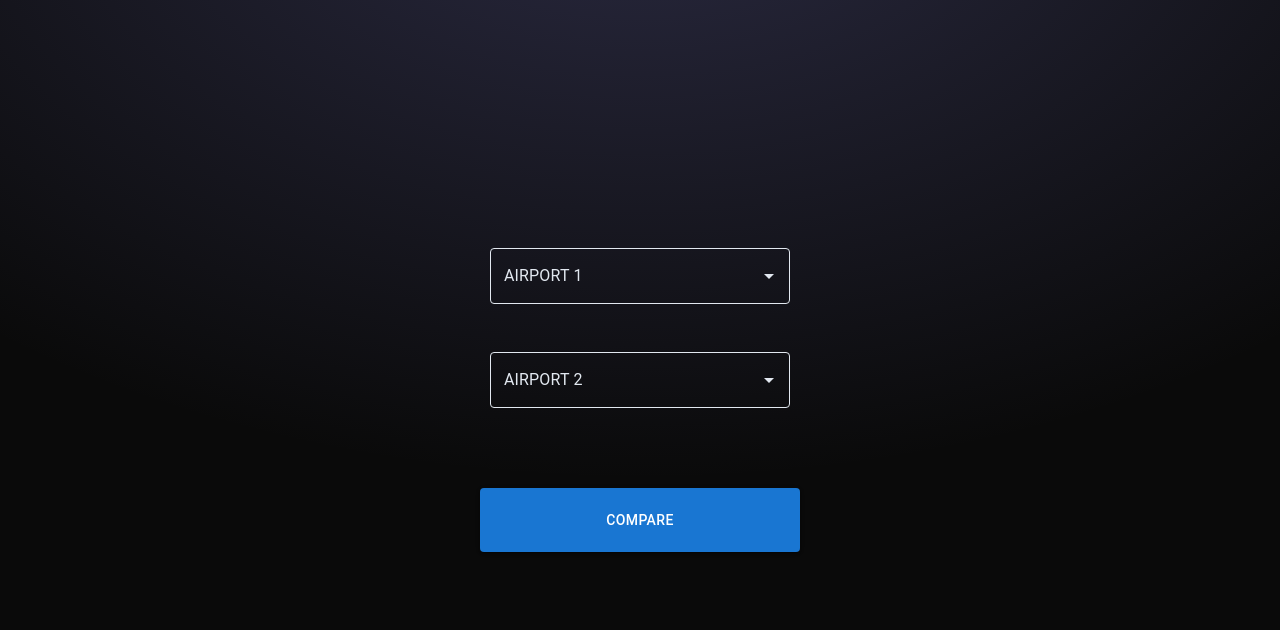
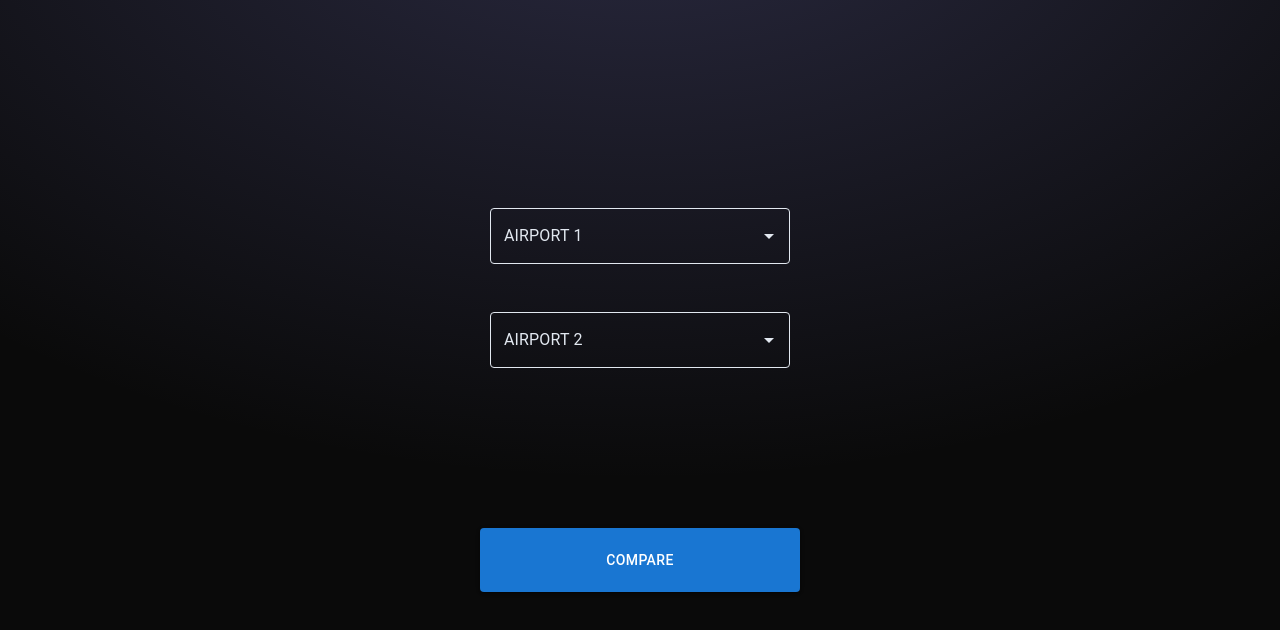
Before and after one commit to RenzoSev/airports-comparison, a React (Vite) app: page /comparison in a window 1280 px wide. Shown: the top 630 px of the page. Built offline with nearby package versions, Linux system fonts and the light colour scheme.

Commit message:
feat: add nautical mile

```diff
--- /dev/null
+++ b/src/modules/coordinates/converter.ts
@@ -0,0 +1,17 @@
+import haversine from 'haversine-distance';
+
+export interface Coordinates {
+  lat: number;
+  lon: number;
+}
+
+export function converterCoordinatesDistanceToMeters(
+  airport1: Coordinates,
+  airport2: Coordinates
+) {
+  return haversine(airport1, airport2);
+}
+
+export function converterMeterToNauticalMiles(meter: number) {
+  return meter / 1852;
+}
--- a/src/modules/google-maps/component.tsx
+++ b/src/modules/google-maps/component.tsx
@@ -1,14 +1,8 @@
-import { AirportDocument } from '../airport/service';
+import { Coordinates } from '../coordinates/converter';
 
 interface GoogleMapsProps {
-  airport1: {
-    lat: AirportDocument['latitude'];
-    long: AirportDocument['longitude'];
-  };
-  airport2: {
-    lat: AirportDocument['latitude'];
-    long: AirportDocument['longitude'];
-  };
+  airport1: Coordinates;
+  airport2: Coordinates;
 }
 
 function GoogleMaps({ airport1, airport2 }: GoogleMapsProps) {
@@ -22,8 +16,8 @@ function GoogleMaps({ airport1, airport2 }: GoogleMapsProps) {
       referrerPolicy="no-referrer-when-downgrade"
       src={`https://www.google.com/maps/embed/v1/directions?key=${
         import.meta.env.VITE_GOOGLE_MAPS_API_KEY
-      }&origin=${airport1.lat},${airport1.long}&destination=${airport2.lat},${
-        airport2.long
+      }&origin=${airport1.lat},${airport1.lon}&destination=${airport2.lat},${
+        airport2.lon
       }&mode=flying`}
       allowFullScreen
     ></iframe>
--- a/src/pages/comparison/index.tsx
+++ b/src/pages/comparison/index.tsx
@@ -3,6 +3,10 @@ import { AirportDocument } from '../../modules/airport/service';
 import AirportsAutoComplete from '../../modules/airports-autocomplete/component';
 import { useState } from 'react';
 import GoogleMaps from '../../modules/google-maps/component';
+import {
+  converterCoordinatesDistanceToMeters,
+  converterMeterToNauticalMiles,
+} from '../../modules/coordinates/converter';
 
 export interface ComparisonProps {
   airports: AirportDocument[];
@@ -11,7 +15,7 @@ export interface ComparisonProps {
 function Comparison({ airports }: ComparisonProps) {
   const [airport1, setAirport1] = useState<AirportDocument>();
   const [airport2, setAirport2] = useState<AirportDocument>();
-  const [showGoogleMaps, setShowGoogleMaps] = useState(false);
+  const [showCoordinates, setShowCoordinates] = useState(false);
 
   const findAirportByName = (airportLabel: string) => {
     const airportName = airportLabel.split('-')[0].trim();
@@ -43,17 +47,43 @@ function Comparison({ airports }: ComparisonProps) {
         />
       </div>
 
-      {airport1 && airport2 && showGoogleMaps && (
-        <GoogleMaps
-          airport1={{ lat: airport1.latitude, long: airport1.longitude }}
-          airport2={{ lat: airport2.latitude, long: airport2.longitude }}
-        />
-      )}
+      <div className="w-full flex flex-col justify-center items-center gap-1">
+        {airport1 && airport2 && showCoordinates && (
+          <GoogleMaps
+            airport1={{
+              lat: Number(airport1.latitude),
+              lon: Number(airport1.longitude),
+            }}
+            airport2={{
+              lat: Number(airport2.latitude),
+              lon: Number(airport2.longitude),
+            }}
+          />
+        )}
+
+        {airport1 && airport2 && showCoordinates && (
+          <p className="text-slate-200 font-bold italic">
+            {converterMeterToNauticalMiles(
+              converterCoordinatesDistanceToMeters(
+                {
+                  lat: Number(airport1.latitude),
+                  lon: Number(airport1.longitude),
+                },
+                {
+                  lat: Number(airport2.latitude),
+                  lon: Number(airport2.longitude),
+                }
+              )
+            ).toFixed(2)}{' '}
+            NM
+          </p>
+        )}
+      </div>
 
       <Button
         variant="contained"
         className="w-44 md:w-80 h-12 md:h-16"
-        onClick={() => setShowGoogleMaps(true)}
+        onClick={() => setShowCoordinates(true)}
       >
         COMPARE
       </Button>
```
